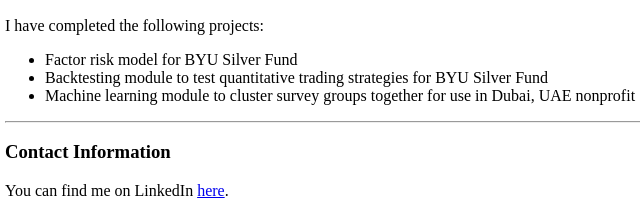
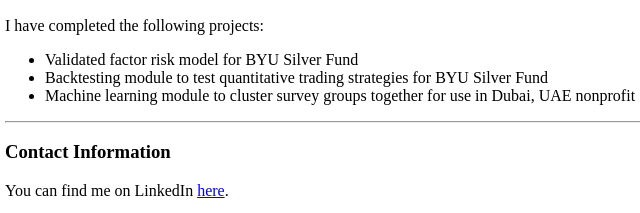
Before and after one commit to ellieme1/portfolio, a plain HTML site: page index.html in a window 1280 px wide. Shown: the part 182-395 px from the top of the page, 3-643 px from the left. Drawn offline with Linux system fonts and the light colour scheme.

Commit message:
edited the main file

```diff
--- a/index.html
+++ b/index.html
@@ -11,7 +11,7 @@
     <h2>Portfoio Experience</h2>
     <p>I have completed the following projects:</p>
     <ul>
-      <li>Factor risk model for BYU Silver Fund</li>
+      <li>Validated factor risk model for BYU Silver Fund</li>
       <li>Backtesting module to test quantitative trading strategies for BYU Silver Fund</li>
       <li>Machine learning module to cluster survey groups together for use in Dubai, UAE nonprofit</li>
     </ul>
```
